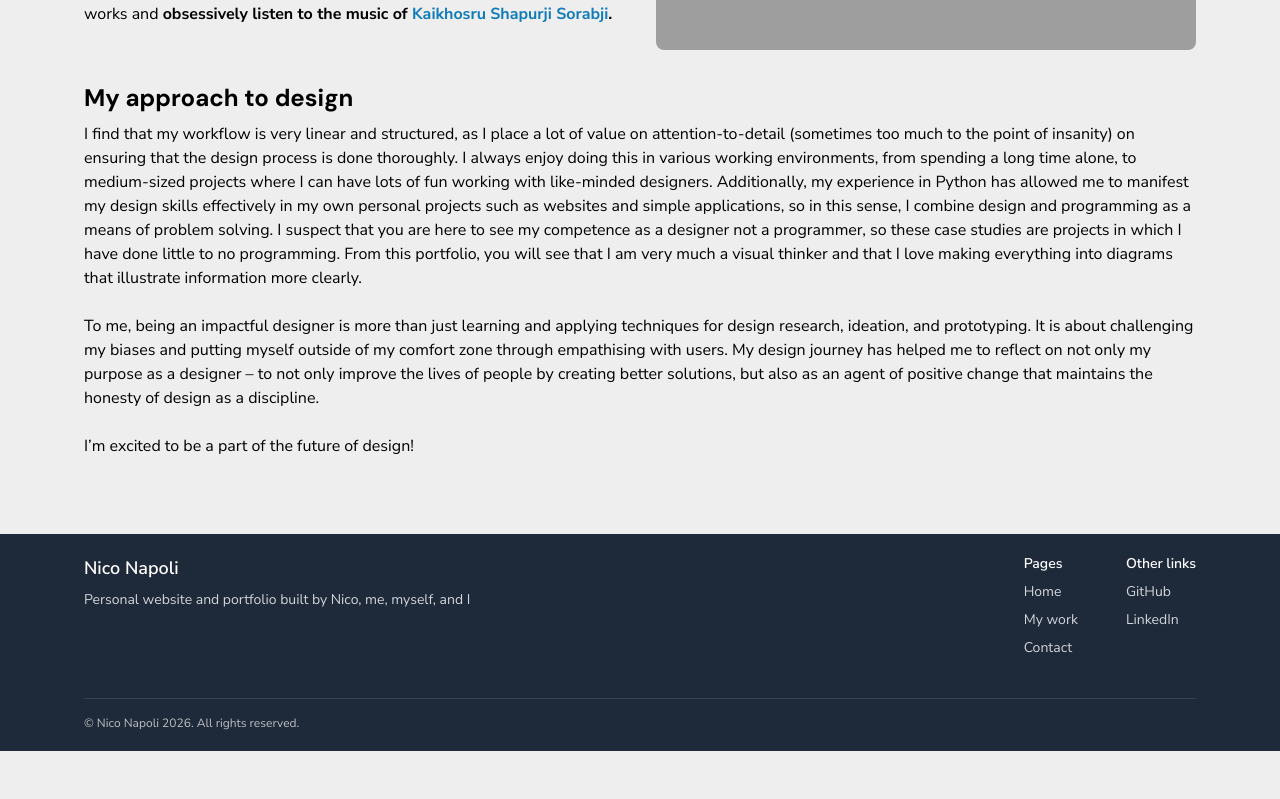
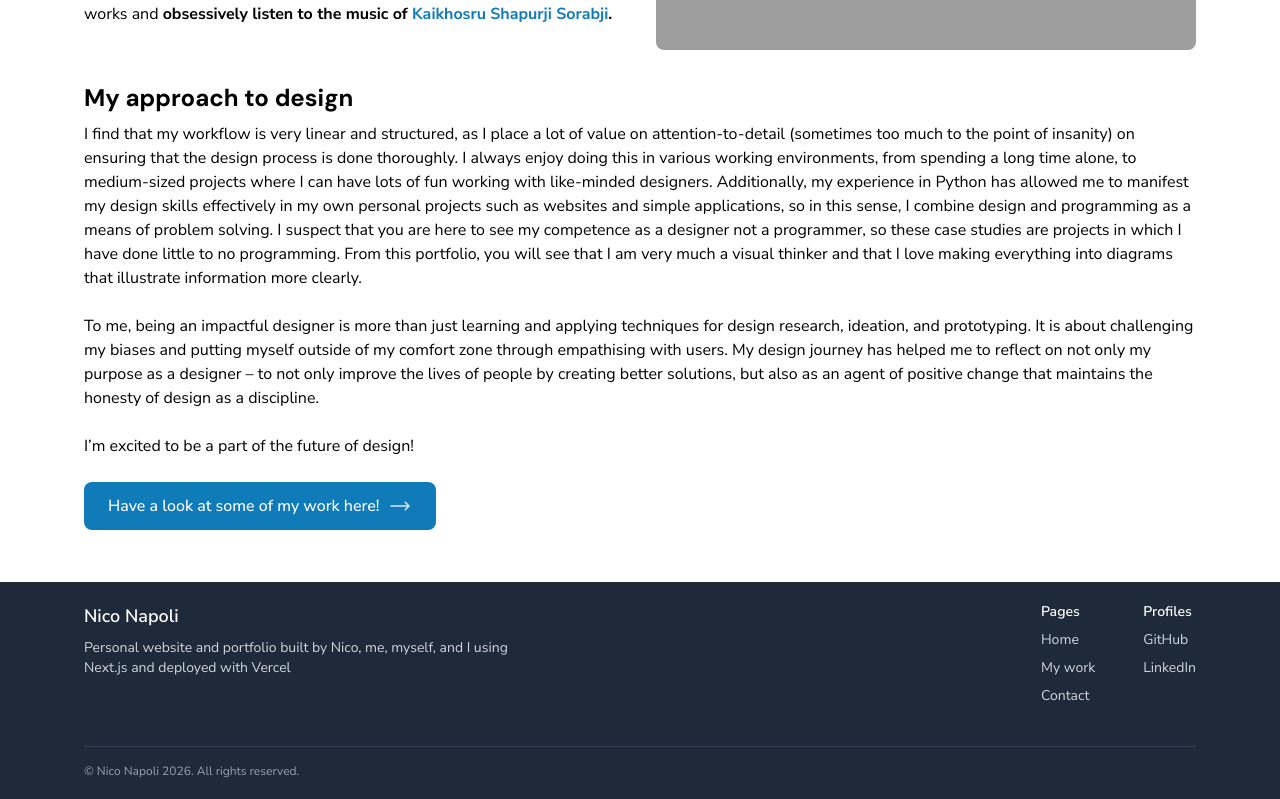
Before and after one commit to nichothenacho64/Nicotinx, a Next.js app: page / in a window 1280 px wide. Shown: the part 454-1253 px from the top of the page. Before the commit the page ends 1205 px from the top, so only its background shows below. Built offline with nearby package versions, Linux system fonts and the light colour scheme; grey boxes are pictures that could not be loaded.

Commit message:
Create button for switching from the home page to the work page
This was simply done to make it easier to navigate between these two pages in a sequential fashion

```diff
--- a/src/app/layout.tsx
+++ b/src/app/layout.tsx
@@ -2,12 +2,13 @@ import type { Metadata } from "next";
 import "@/ui/globals.css";
 import "@/ui/case-studies.css";
 import "@/ui/footer.css";
+import "@/ui/home.css";
 import { dmSans, nunitoSans } from "@/ui/fonts";
 import Navbar from "@/components/navbar";
 import Footer from "@/components/footer";
 
 export const metadata: Metadata = {
-	title: "Nico Napoli's Personal Website",
+	title: "Nico Napoli | UX/UI Designer website",
 	description: "Personal website built by Nico Napoli with Next.js"
 };
 
--- a/src/app/page.tsx
+++ b/src/app/page.tsx
@@ -1,4 +1,5 @@
 import Image from 'next/image'
+import { NavigateToMyWorkPage } from "@/ui/buttons";
 
 export default function Home() {
 	return (
@@ -76,6 +77,8 @@ export default function Home() {
 
 					<p>I’m excited to be a part of the future of design!</p>
 					<br />
+
+					<NavigateToMyWorkPage />
 				</section>
 			</main>
 		</div>
--- a/src/components/footer.tsx
+++ b/src/components/footer.tsx
@@ -15,7 +15,7 @@ function FooterLinks() {
             </div>
 
             <div className="flex flex-col gap-2">
-                <h4 className="footer-heading">Other links</h4>
+                <h4 className="footer-heading">Profiles</h4>
 
                 <Link href={EXTERNAL_LINKS.github.href} className="footer-link">
                     {EXTERNAL_LINKS.github.label}
@@ -40,7 +40,7 @@ export default function Footer() {
                         </p>
                         <p className="mt-2 max-w-md text-sm">
                             Personal website and portfolio built by Nico, me,
-                            myself, and I
+                            myself, and I using Next.js and deployed with Vercel
                         </p>
                     </div>
 
--- a/src/components/navbar.tsx
+++ b/src/components/navbar.tsx
@@ -5,7 +5,7 @@ import Image from "next/image";
 import clsx from "clsx";
 import { usePathname } from "next/navigation";
 import { LOGO_SIZE_PX, NAV_LINKS } from "@/lib/constants";
-import { getFooterVisibility } from "@/lib/sticky-navbar";
+import { getFooterVisibility } from "@/lib/utils";
 
 export default function Navbar() {
     const footerIsVisible = getFooterVisibility("footer");
--- a/src/lib/constants.ts
+++ b/src/lib/constants.ts
@@ -13,12 +13,6 @@ export const LOGO_SIZE_PX = 40;
 const PRIMARY_BLUE = "#0f7bb8";
 const PRIMARY_MAGENTA = "#c0518c";
 const PRIMARY_INDIGO = "#7c71c7";
-
-export const PRIMARY_primaryColourS = {
-    blue: PRIMARY_BLUE,
-    magenta: PRIMARY_MAGENTA,
-    indigo: PRIMARY_INDIGO,
-} as const;
 
 export const NAV_LINKS: NavLink[] = [
     { label: "Home", href: "/" },
--- a/src/lib/sticky-navbar.ts
+++ /dev/null
@@ -1,24 +0,0 @@
-"use client";
-
-import { useEffect, useState } from "react";
-
-export function getFooterVisibility(footerId: string = "footer") {
-    const [isVisible, setIsVisible] = useState(true);
-
-    useEffect(() => {
-        const footer = document.getElementById(footerId);
-        if (!footer) return;
-
-        const observer = new IntersectionObserver(
-            ([entry]) => {
-                setIsVisible(!entry.isIntersecting); // hide the navbar when the footer is visible
-            },
-            { threshold: 0 },
-        );
-
-        observer.observe(footer);
-        return () => observer.disconnect();
-    }, [footerId]);
-
-    return isVisible;
-}
--- a/src/lib/utils.ts
+++ b/src/lib/utils.ts
@@ -1,3 +1,4 @@
+import { useEffect, useState } from "react";
 import { CASE_STUDIES, CANVA_LINK } from "@/lib/constants";
 import { CaseStudyKey } from "@/lib/definitions";
 
@@ -10,3 +11,24 @@ export function getCaseStudy(title: CaseStudyKey) {
         primaryColour,
     };
 }
+
+export function getFooterVisibility(footerId: string = "footer") {
+    const [isVisible, setIsVisible] = useState(true);
+
+    useEffect(() => {
+        const footer = document.getElementById(footerId);
+        if (!footer) return;
+
+        const observer = new IntersectionObserver(
+            ([entry]) => {
+                setIsVisible(!entry.isIntersecting); // hide the navbar when the footer is visible
+            },
+            { threshold: 0 },
+        );
+
+        observer.observe(footer);
+        return () => observer.disconnect();
+    }, [footerId]);
+
+    return isVisible;
+}
--- a/src/ui/buttons.tsx
+++ b/src/ui/buttons.tsx
@@ -1,5 +1,6 @@
 import { CASE_STUDIES } from "@/lib/constants";
 import { CaseStudyKey } from "@/lib/definitions";
+import Link from "next/link"
 
 export function CaseStudyButtons({
     active,
@@ -34,3 +35,30 @@ export function CaseStudyButtons({
         </div>
     );
 }
+
+export function NavigateToMyWorkPage() {
+    return (
+        <Link
+            id="toMyWorkPage"
+            href="/work"
+            className="group inline-flex items-center gap-2"
+        >
+            <span>Have a look at some of my work here!</span>
+
+            <svg
+                id="myWorkPageArrow"
+                xmlns="http://www.w3.org/2000/svg"
+                fill="none"
+                viewBox="0 0 24 24"
+                strokeWidth={1.5}
+                stroke="currentColor"
+            >
+                <path
+                    strokeLinecap="round"
+                    strokeLinejoin="round"
+                    d="M17.25 8.25 21 12m0 0-3.75 3.75M21 12H3"
+                />
+            </svg>
+        </Link>
+    );
+}
--- a/src/ui/footer.css
+++ b/src/ui/footer.css
@@ -1,7 +1,7 @@
 @import "tailwindcss";
 
 body {
-    background-color: #eee;
+    background-color: #fff;
 }
 
 #footer {
--- a/src/ui/globals.css
+++ b/src/ui/globals.css
@@ -18,7 +18,6 @@ body {
 body {
     font-family: var(--font-nunito-sans), system-ui, sans-serif;
     margin: 0;
-    background-color: #fefefe;
 }
 
 h1,
@@ -66,23 +65,11 @@ section {
 }
 
 #copyrightLabel {
-    @apply mt-10 pt-4 border-t border-gray-700 text-gray-400 text-xs;
-}
-
-#copyrightLabel {
-    @apply text-white/70 transition-colors;
-}
-
-#aboutMe {
-    @apply flex md:flex-row flex-col items-stretch gap-8 mt-0;
+    @apply transition-colors mt-10 pt-4 border-t border-gray-700 text-gray-400 text-xs;
 }
 
 .nav-link {
-    @apply relative inline-block overflow-hidden py-4 text-gray-400;
-}
-
-.nav-link:hover {
-    @apply text-white;
+    @apply relative inline-block overflow-hidden py-4 text-gray-300 hover:text-white;
 }
 
 .nav-link.active {
--- /dev/null
+++ b/src/ui/home.css
@@ -0,0 +1,31 @@
+@import "tailwindcss";
+
+#aboutMe {
+    @apply flex md:flex-row flex-col items-stretch gap-8 mt-0;
+}
+
+#toMyWorkPage {
+    @apply rounded-lg bg-(--blue-default) px-6 py-3 text-white hover:opacity-80 font-medium;
+}
+
+#myWorkPageArrow {
+    @apply size-6 animate-pulse group-hover:animate-[wiggle_2s_ease-in-out_infinite];
+}
+
+@keyframes wiggle {
+    0% {
+        transform: translateX(0);
+    }
+    25% {
+        transform: translateX(3px);
+    }
+    50% {
+        transform: translateX(0);
+    }
+    75% {
+        transform: translateX(3px);
+    }
+    100% {
+        transform: translateX(0);
+    }
+}
```
Also changed, not shown: 1 other file (tests, documents, lock files or other folders).
